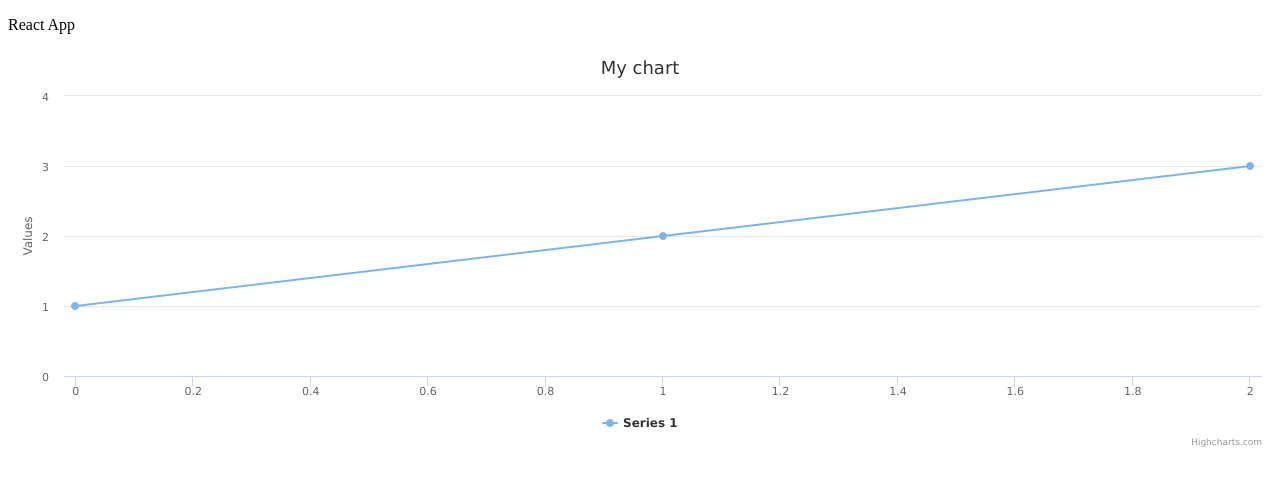
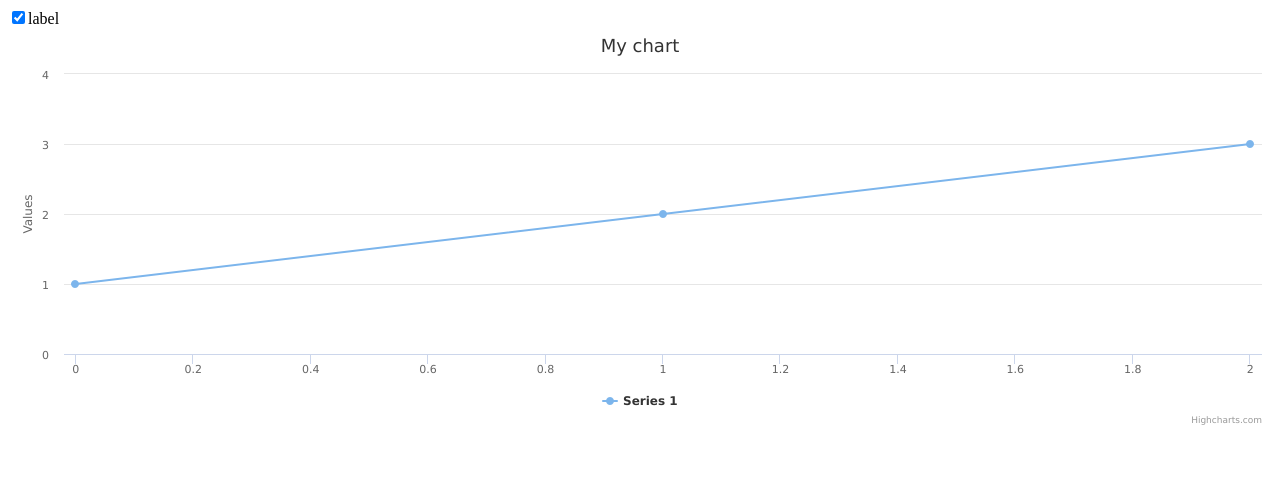
Before and after one commit to IkemotoNanako/yumemi-frontend, a React (Create React App) app: page / in a window 1280 px wide. Shown: the top 486 px of the page. Built offline with nearby package versions, Linux system fonts and the light colour scheme.

Commit message:
チェックボックス追加

```diff
--- a/src/App.js
+++ b/src/App.js
@@ -14,11 +14,14 @@ const options = {
 function App() {
   return (
     <div>
-      <p>React App</p>
+      <div>
+        <input type="checkbox" checked/>
+        <label>label</label>
+      </div>
       <HighchartsReact
-    highcharts={Highcharts}
-    options={options}
-  />
+        highcharts={Highcharts}
+        options={options}
+      />
     </div>
   );
 }
```
